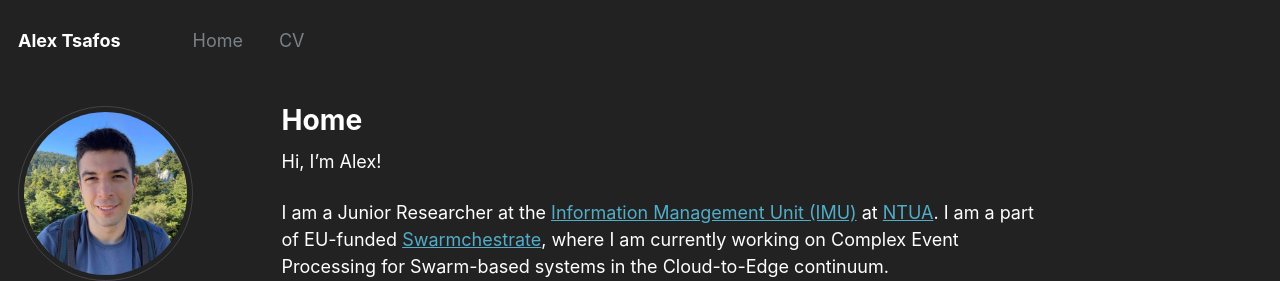
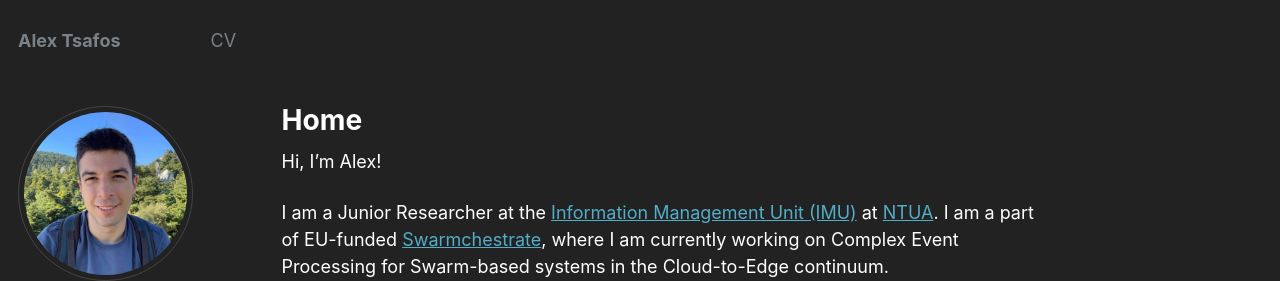
Before and after one commit to alextsaf/alextsaf.github.io, a Jekyll site: the page built from _pages/about.md, in a window 1280 px wide. Shown: the top 281 px of the page. Built offline with Jekyll 4.4.1, drawn with Linux system fonts in a browser that asks for light colours.

Commit message:
Hide "Home" link in navigation and update masthead to include site title as a link

```diff
--- a/_data/navigation.yml
+++ b/_data/navigation.yml
@@ -22,6 +22,7 @@ main:
 
   - title: "Home"
     url: /
+    hidden: true
 
   - title: "CV"
     url: /cv/
--- a/_includes/masthead.html
+++ b/_includes/masthead.html
@@ -6,14 +6,20 @@
       <nav id="site-nav" class="greedy-nav">
         <button><div class="navicon"></div></button>
         <ul class="visible-links">
-          <li class="masthead__menu-item masthead__menu-item--lg">{{ site.title }}</li>
+          <li class="masthead__menu-item masthead__menu-item--lg">
+            <a href="{{ base_path }}/">{{ site.title }}</a>
+          </li>
           {% for link in site.data.navigation.main %}
-            {% if link.url contains 'http' %}
-              {% assign domain = '' %}
+            {% unless link.hidden %}
+              {% if link.url contains 'http' %}
+                {% assign domain = '' %}
               {% else %}
-              {% assign domain = base_path %}
-            {% endif %}
-            <li class="masthead__menu-item"><a href="{{ domain }}{{ link.url }}">{{ link.title }}</a></li>
+                {% assign domain = base_path %}
+              {% endif %}
+              <li class="masthead__menu-item">
+                <a href="{{ domain }}{{ link.url }}">{{ link.title }}</a>
+              </li>
+            {% endunless %}
           {% endfor %}
         </ul>
         <ul class="hidden-links hidden"></ul>
```
